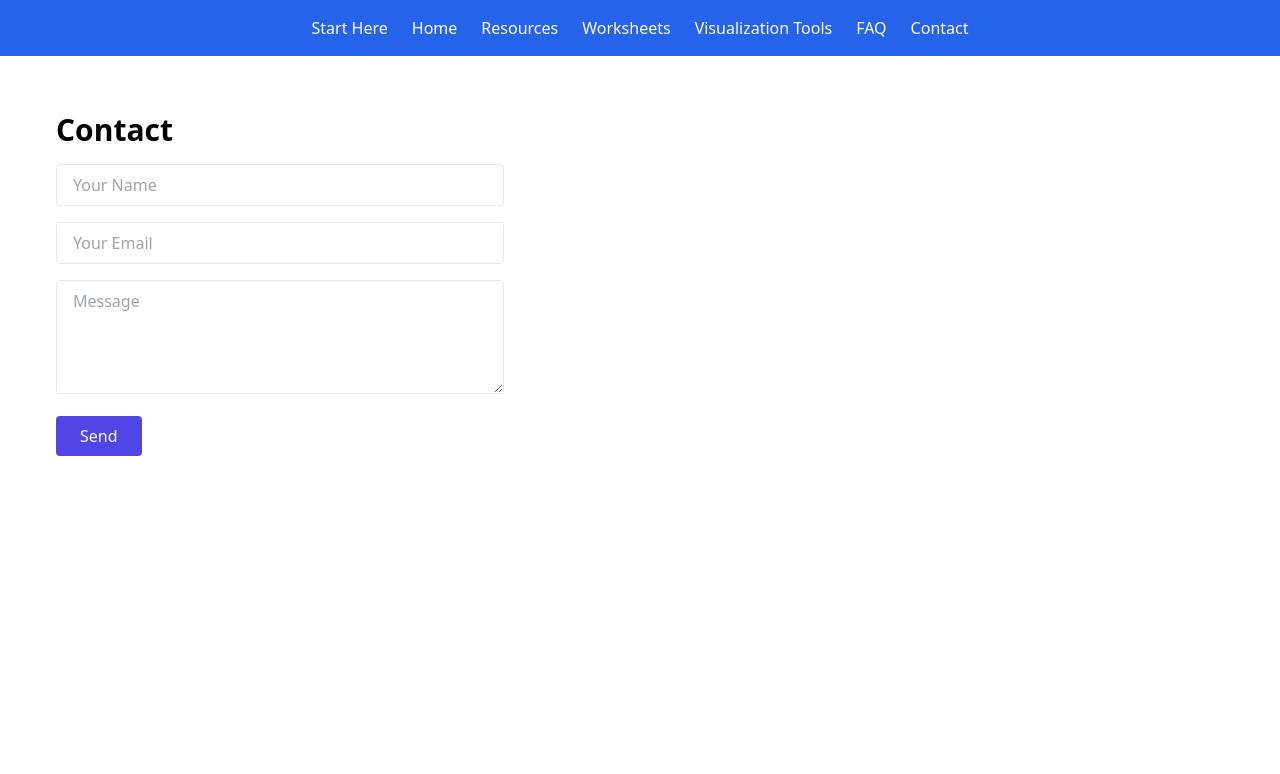
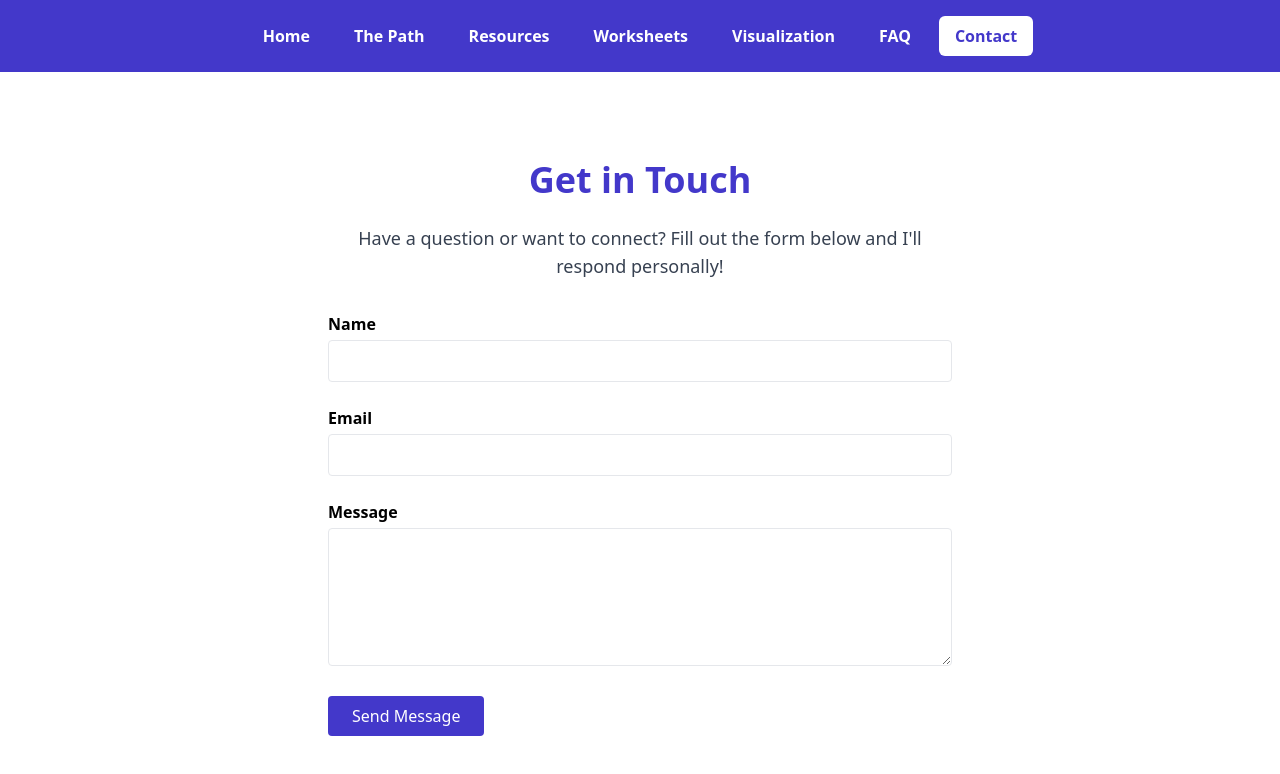
Before and after one commit to mikewealthrewired/wealth-rewired, a React (Create React App) app: page / in a window 1280 px wide. Both pictures are taken after a click on the button "Contact". Shown: the top 774 px of the page. Built offline with nearby package versions, Linux system fonts and the light colour scheme.

Commit message:
Update Tabs with all sections including Contact

```diff
--- a/src/Components/Tabs.jsx
+++ b/src/Components/Tabs.jsx
@@ -1,6 +1,6 @@
 import React, { useState } from "react";
-import StartHere from "./pages/StartHere";
 import Home from "./pages/Home";
+import WealthRewiredPath from "./pages/WealthRewiredPath";
 import Resources from "./pages/Resources";
 import Worksheets from "./pages/Worksheets";
 import VisualizationTools from "./pages/VisualizationTools";
@@ -8,14 +8,14 @@ import FAQ from "./pages/FAQ";
 import Contact from "./pages/Contact";
 
 const Tabs = () => {
-  const [activeTab, setActiveTab] = useState("StartHere");
+  const [activeTab, setActiveTab] = useState("Home");
 
   const renderTab = () => {
     switch (activeTab) {
-      case "StartHere":
-        return <StartHere />;
       case "Home":
         return <Home />;
+      case "WealthRewiredPath":
+        return <WealthRewiredPath />;
       case "Resources":
         return <Resources />;
       case "Worksheets":
@@ -27,25 +27,30 @@ const Tabs = () => {
       case "Contact":
         return <Contact />;
       default:
-        return <StartHere />;
+        return <Home />;
     }
   };
 
+  const tabStyle = (tabName) =>
+    `px-4 py-2 rounded-md transition font-semibold ${
+      activeTab === tabName
+        ? "bg-white text-indigo-700"
+        : "text-white hover:text-indigo-200"
+    }`;
+
   return (
     <div>
-      {/* Navigation Tabs */}
-      <nav className="flex justify-center bg-blue-600 p-4 space-x-6 text-white font-medium">
-        <button onClick={() => setActiveTab("StartHere")}>Start Here</button>
-        <button onClick={() => setActiveTab("Home")}>Home</button>
-        <button onClick={() => setActiveTab("Resources")}>Resources</button>
-        <button onClick={() => setActiveTab("Worksheets")}>Worksheets</button>
-        <button onClick={() => setActiveTab("VisualizationTools")}>Visualization Tools</button>
-        <button onClick={() => setActiveTab("FAQ")}>FAQ</button>
-        <button onClick={() => setActiveTab("Contact")}>Contact</button>
+      <nav className="flex flex-wrap justify-center bg-indigo-700 p-4 gap-3">
+        <button onClick={() => setActiveTab("Home")} className={tabStyle("Home")}>Home</button>
+        <button onClick={() => setActiveTab("WealthRewiredPath")} className={tabStyle("WealthRewiredPath")}>The Path</button>
+        <button onClick={() => setActiveTab("Resources")} className={tabStyle("Resources")}>Resources</button>
+        <button onClick={() => setActiveTab("Worksheets")} className={tabStyle("Worksheets")}>Worksheets</button>
+        <button onClick={() => setActiveTab("VisualizationTools")} className={tabStyle("VisualizationTools")}>Visualization</button>
+        <button onClick={() => setActiveTab("FAQ")} className={tabStyle("FAQ")}>FAQ</button>
+        <button onClick={() => setActiveTab("Contact")} className={tabStyle("Contact")}>Contact</button>
       </nav>
 
-      {/* Active Tab Content */}
-      <div className="p-8">{renderTab()}</div>
+      <main className="p-6">{renderTab()}</main>
     </div>
   );
 };
--- a/src/Components/pages/Contact.jsx
+++ b/src/Components/pages/Contact.jsx
@@ -2,13 +2,55 @@ import React from "react";
 
 export default function Contact() {
   return (
-    <section className="p-6">
-      <h2 className="text-3xl font-bold mb-4">Contact</h2>
-      <form className="space-y-4 max-w-md">
-        <input className="w-full border rounded px-4 py-2" type="text" placeholder="Your Name" />
-        <input className="w-full border rounded px-4 py-2" type="email" placeholder="Your Email" />
-        <textarea className="w-full border rounded px-4 py-2" rows="4" placeholder="Message" />
-        <button className="bg-indigo-600 text-white px-6 py-2 rounded hover:bg-indigo-700">Send</button>
+    <section className="max-w-2xl mx-auto py-16 px-6 text-center">
+      <h2 className="text-4xl font-bold mb-6 text-indigo-700">Get in Touch</h2>
+      <p className="text-lg text-gray-700 mb-8">
+        Have a question or want to connect? Fill out the form below and I'll respond personally!
+      </p>
+      <form
+        name="contact"
+        method="POST"
+        data-netlify="true"
+        className="space-y-6 text-left"
+      >
+        <input type="hidden" name="form-name" value="contact" />
+
+        <div>
+          <label className="block mb-1 font-semibold">Name</label>
+          <input
+            type="text"
+            name="name"
+            required
+            className="w-full border rounded px-4 py-2"
+          />
+        </div>
+
+        <div>
+          <label className="block mb-1 font-semibold">Email</label>
+          <input
+            type="email"
+            name="email"
+            required
+            className="w-full border rounded px-4 py-2"
+          />
+        </div>
+
+        <div>
+          <label className="block mb-1 font-semibold">Message</label>
+          <textarea
+            name="message"
+            rows="5"
+            required
+            className="w-full border rounded px-4 py-2"
+          ></textarea>
+        </div>
+
+        <button
+          type="submit"
+          className="bg-indigo-700 text-white px-6 py-2 rounded hover:bg-indigo-800"
+        >
+          Send Message
+        </button>
       </form>
     </section>
   );
```
